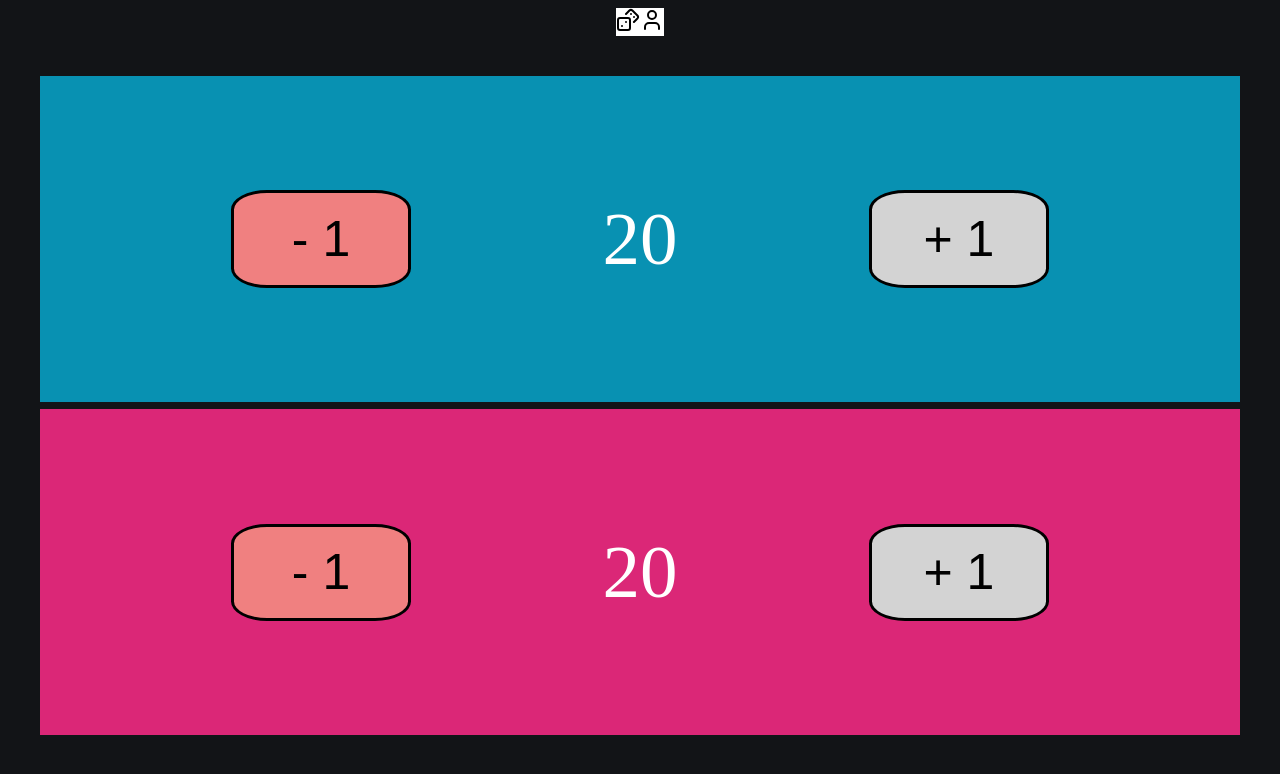
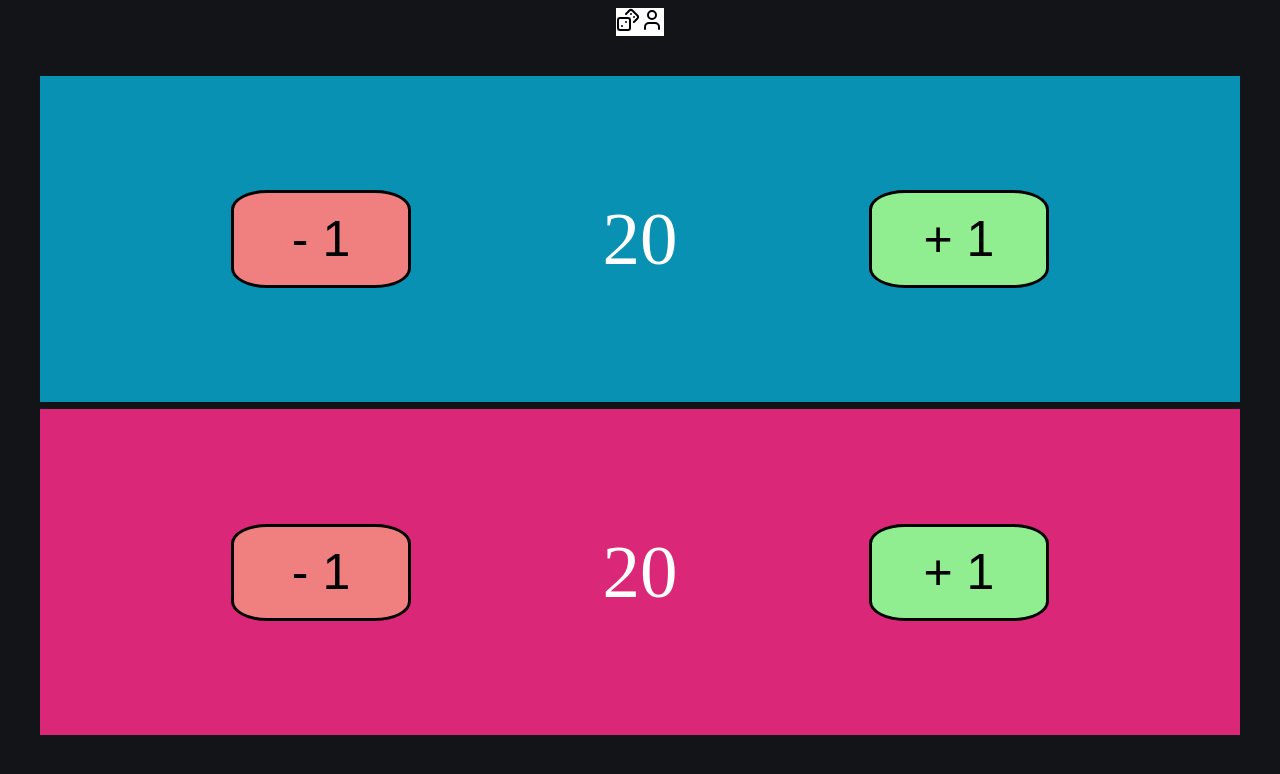
Before and after one commit to Travis613/mtg-life-tracker-web-app, a React (Vite) app in the folder life-counter/: page / in a window 1280 px wide. Shown: the top 774 px of the page. Built offline with nearby package versions, Linux system fonts and the light colour scheme.

Commit message:
testing github actions

```diff
--- a/life-counter/src/components/Counter.tsx
+++ b/life-counter/src/components/Counter.tsx
@@ -40,7 +40,7 @@ export function Counter({ amountOfPlayers, background }: counterProps) {
       <div className="count">{count}</div>
       <button
         style={{
-          backgroundColor: "lightgray",
+          backgroundColor: "lightgreen",
           width: amountOfPlayers === 2 ? "15%" : "30%",
           height: amountOfPlayers === 3 ? "15%" : "30%",
         }}
```
